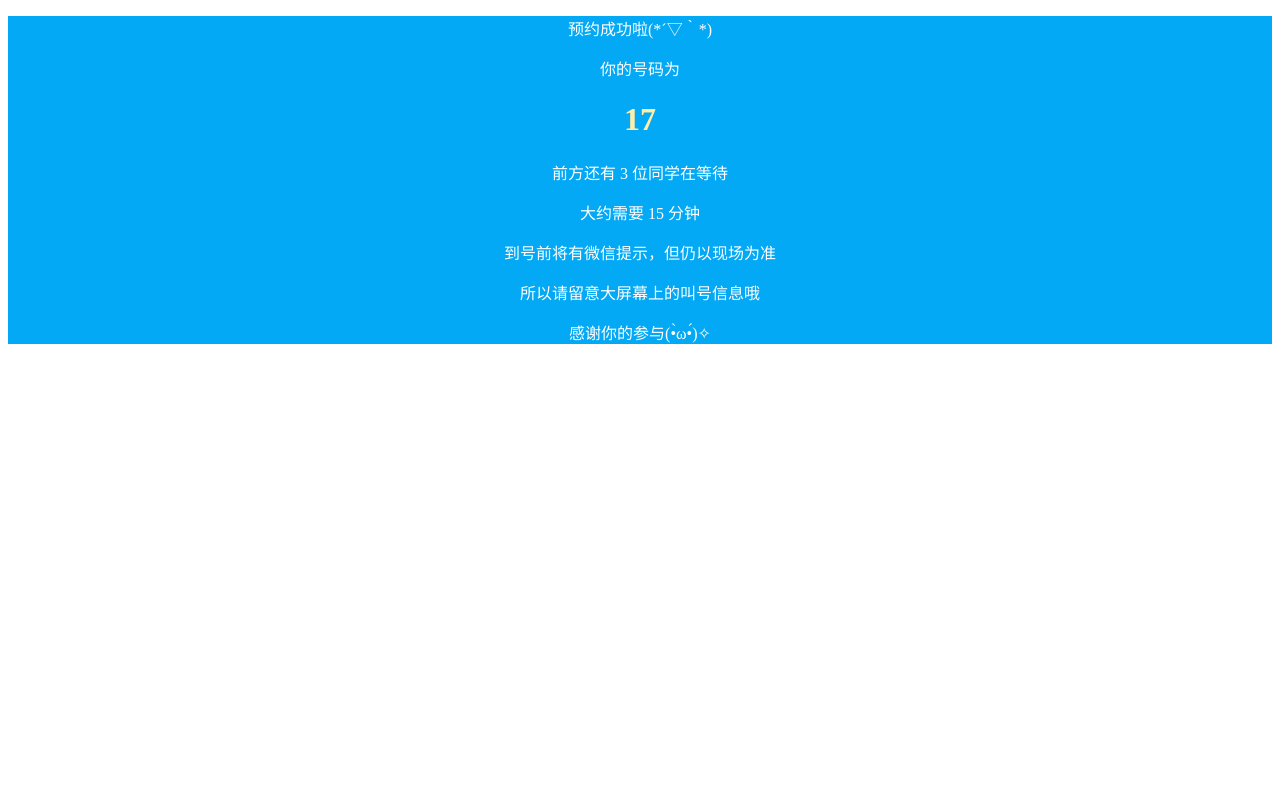
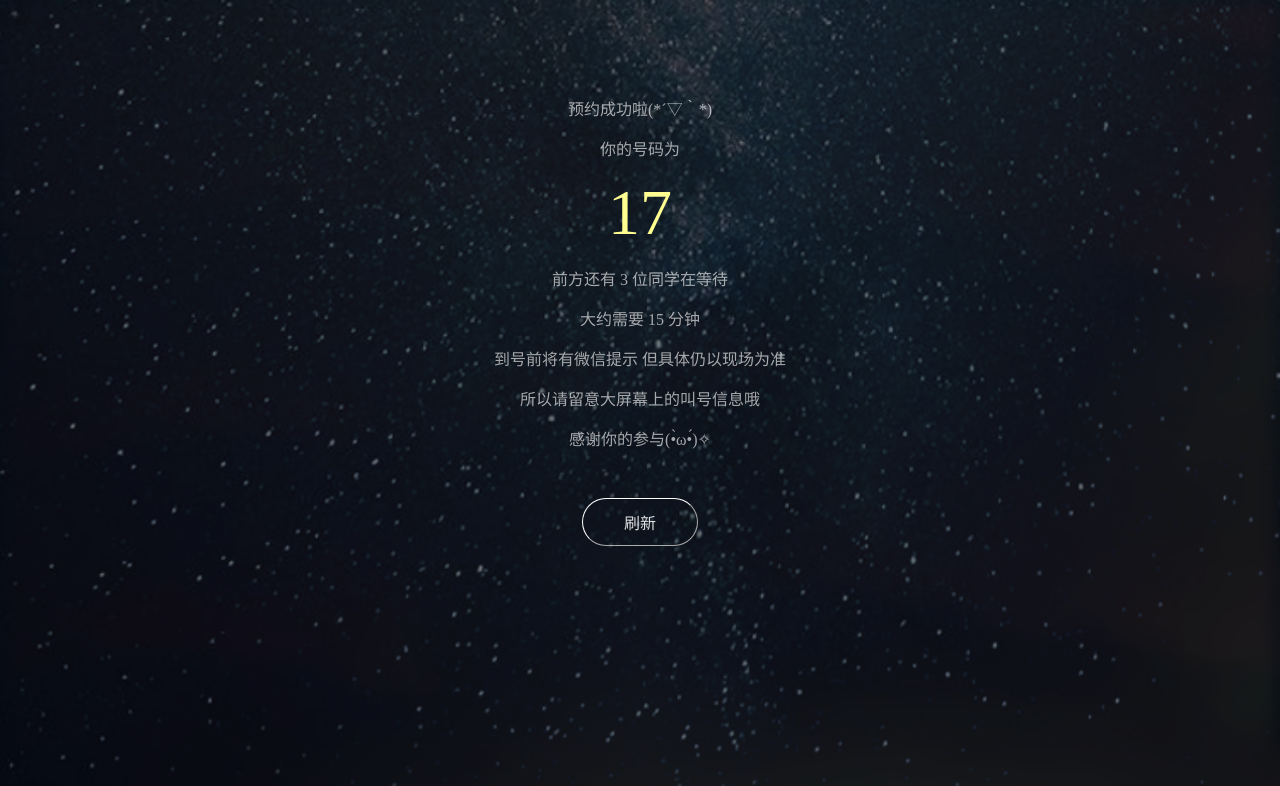
Before and after one commit to BBT-Tech/BBT-17-GJTY, a PHP site: page /index.html in a window 1280 px wide. Shown: the top 786 px of the page. Run offline with PHP 8.4, Linux system fonts and the light colour scheme; some libraries are stand-ins or nearby versions.

Commit message:
:tada: Write Designed Status Page

```diff
--- a/assets/css/style.css
+++ b/assets/css/style.css
@@ -1,11 +1,27 @@
-.status {
-	background: #03A9F4;
+body {
+	background-image: url(../img/background.png);
+	background-size: 100%;
 	text-align: center;
 }
-
+.status {
+	margin-top: 96px;
+}
 .status > p {
-	color: #fff;
+	color: rgba(255,255,255,0.63);
 }
-
-.status > h1 {
-	color: #fea;
+.position {
+	font-size: 64px;
+	margin: 16px 0;
+	color: rgb(254,254,145) !important;
+}
+.fresh {
+	width: 116px;
+	height: 48px;
+	margin-top: 32px;
+	background-color: transparent;
+	font-size: 16px;
+	color: rgba(255,255,255,0.87);
+	border-color: white;
+	border-width: 1px;
+	border-radius: 32px;
+}
--- a/index.html
+++ b/index.html
@@ -13,12 +13,14 @@
 	<div id="status" class="status">
 		<p id="success">预约成功啦(*´▽｀*)</p>
 		<p>你的号码为</p>
-		<h1>{{ num }}</h1>
-		<p>前方还有 {{ pre_num }} 位同学在等待</p>
-		<p>大约需要 {{ time }} 分钟</p>
-		<p>到号前将有微信提示，但仍以现场为准</p>
+		<p class="position" id="position">loading...</p>
+		<p>前方还有 <span id="waiting">loading...</span> 位同学在等待</p>
+		<p>大约需要 <span id="time">loading...</span> 分钟</p>
+		<p>到号前将有微信提示 但具体仍以现场为准</p>
 		<p>所以请留意大屏幕上的叫号信息哦</p>
 		<p>感谢你的参与(•̀ω•́)✧</p>
+
+		<button class="fresh">刷新</button>
 	</div>
 
 	<form id="reserve">
```
Also changed, not shown: assets/js/reserve.js (+10 -17 lines), assets/img/background.png (added), assets/img/mail.png (added), assets/img/name.png (added), assets/img/phone.png (added), assets/img/title.png (added).
